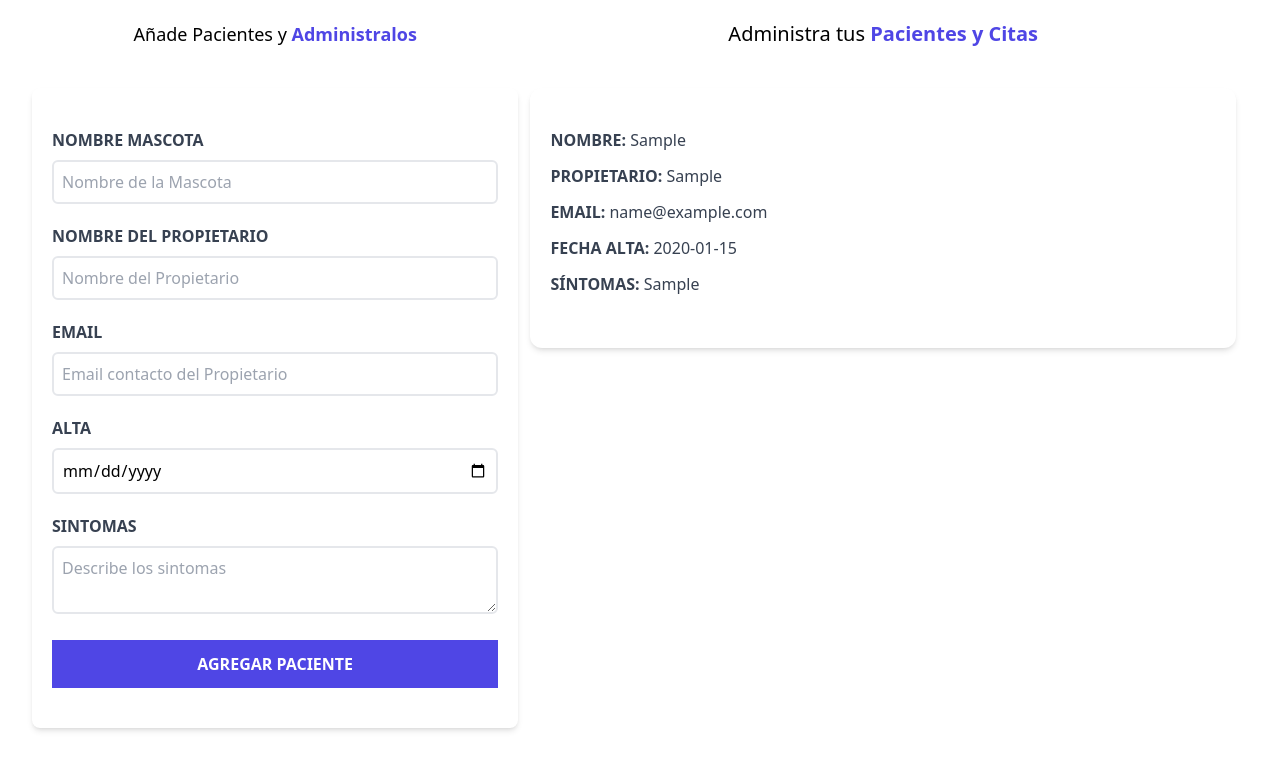
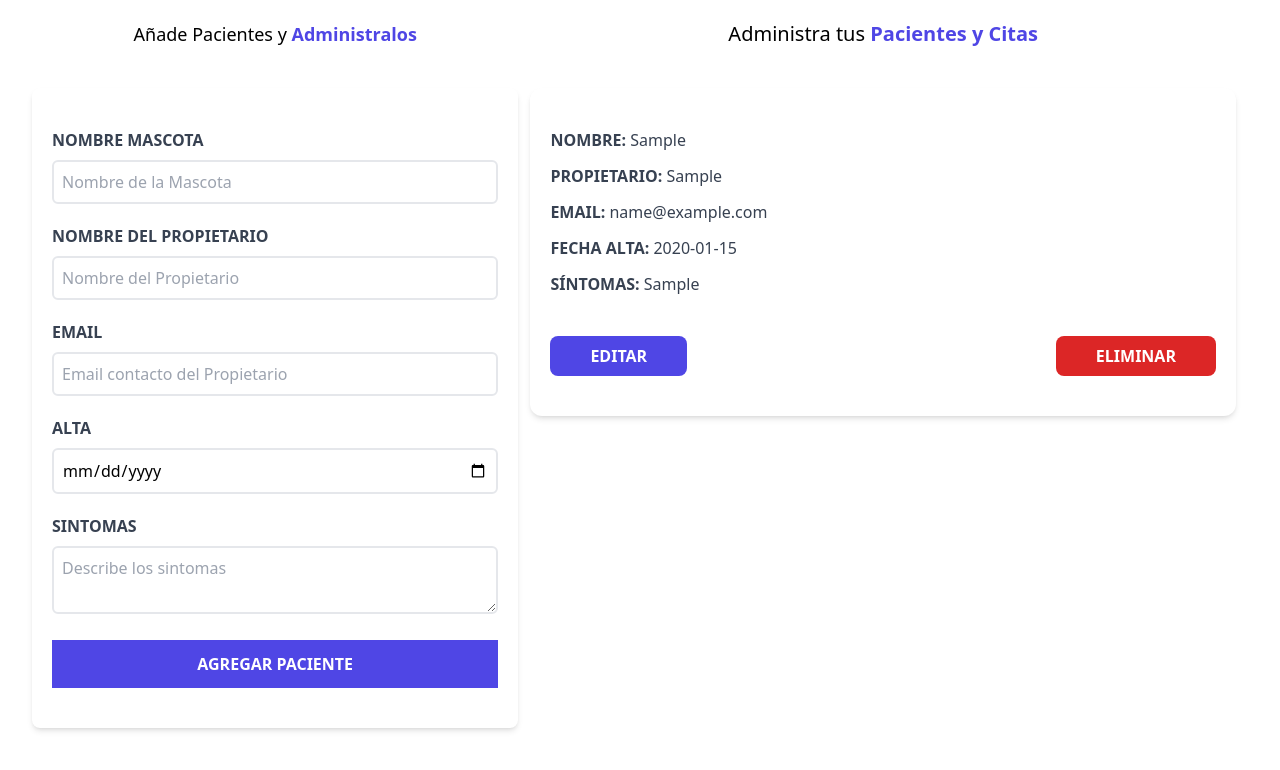
Before and after one commit to PeterGabrielVE/citas-react, a React (Vite) app: page / in a window 1280 px wide. Both pictures are taken after typing "Sample", "Sample", "name@example.com", "2020-01-15", "Sample" into the empty fields and a click on the input "Agregar Paciente". Shown: the part 292-1062 px from the top of the page. Built offline with nearby package versions, Linux system fonts and the light colour scheme.

Commit message:
creando botones

```diff
--- a/src/components/Paciente.jsx
+++ b/src/components/Paciente.jsx
@@ -20,6 +20,17 @@
             <p className="font-bold mb-3 text-gray-700 uppercase">Síntomas: {''}
                 <span className="font-normal normal-case">{ sintomas }</span>
             </p>
+            <div className="flex justify-between mt-10">
+                <button
+                type="button"
+                className="py-2 px-10 bg-indigo-600 hover:bg-indigo-700 text-white font-bold uppercase rounded-lg"
+                >Editar</button>
+
+<button
+                type="button"
+                className="py-2 px-10 bg-red-600 hover:bg-red-700 text-white font-bold uppercase rounded-lg"
+                >Eliminar</button>
+            </div>
         </div>
   )
 }
```
